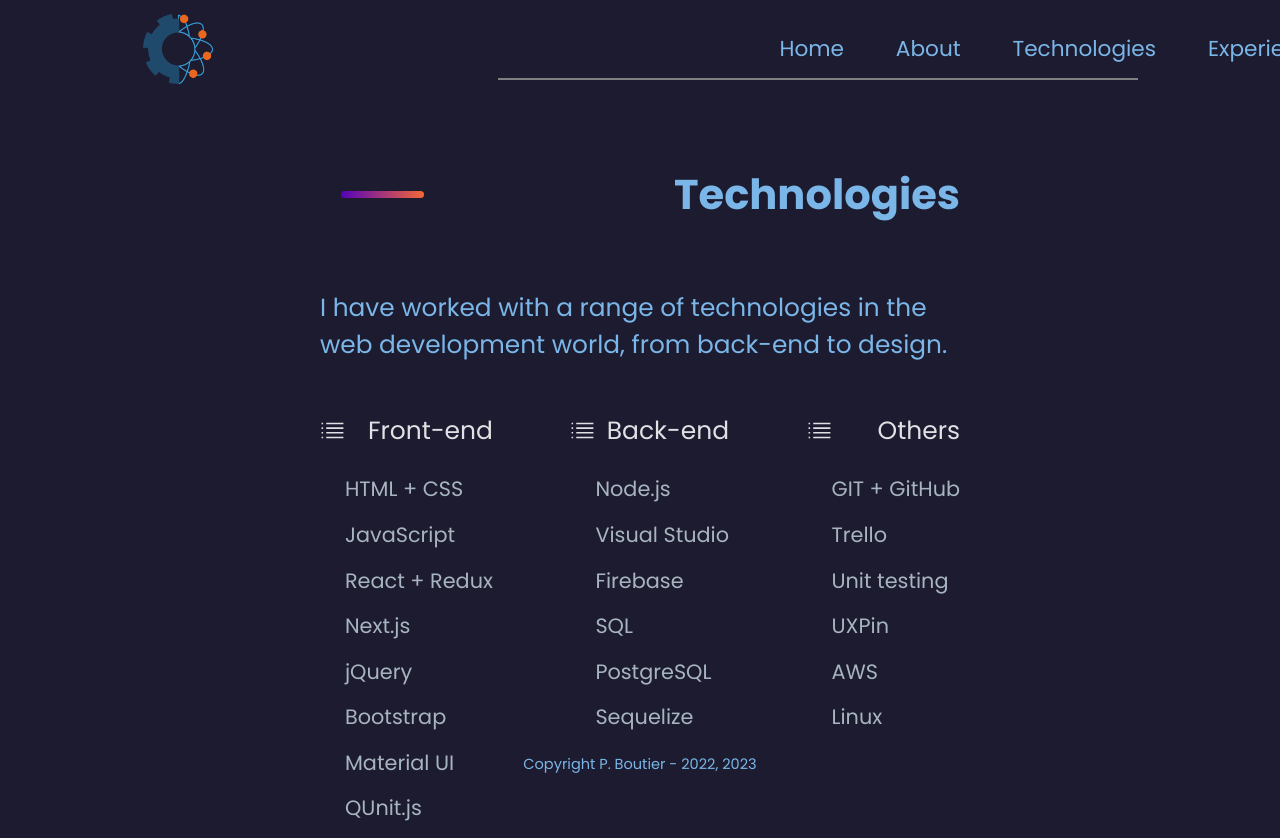
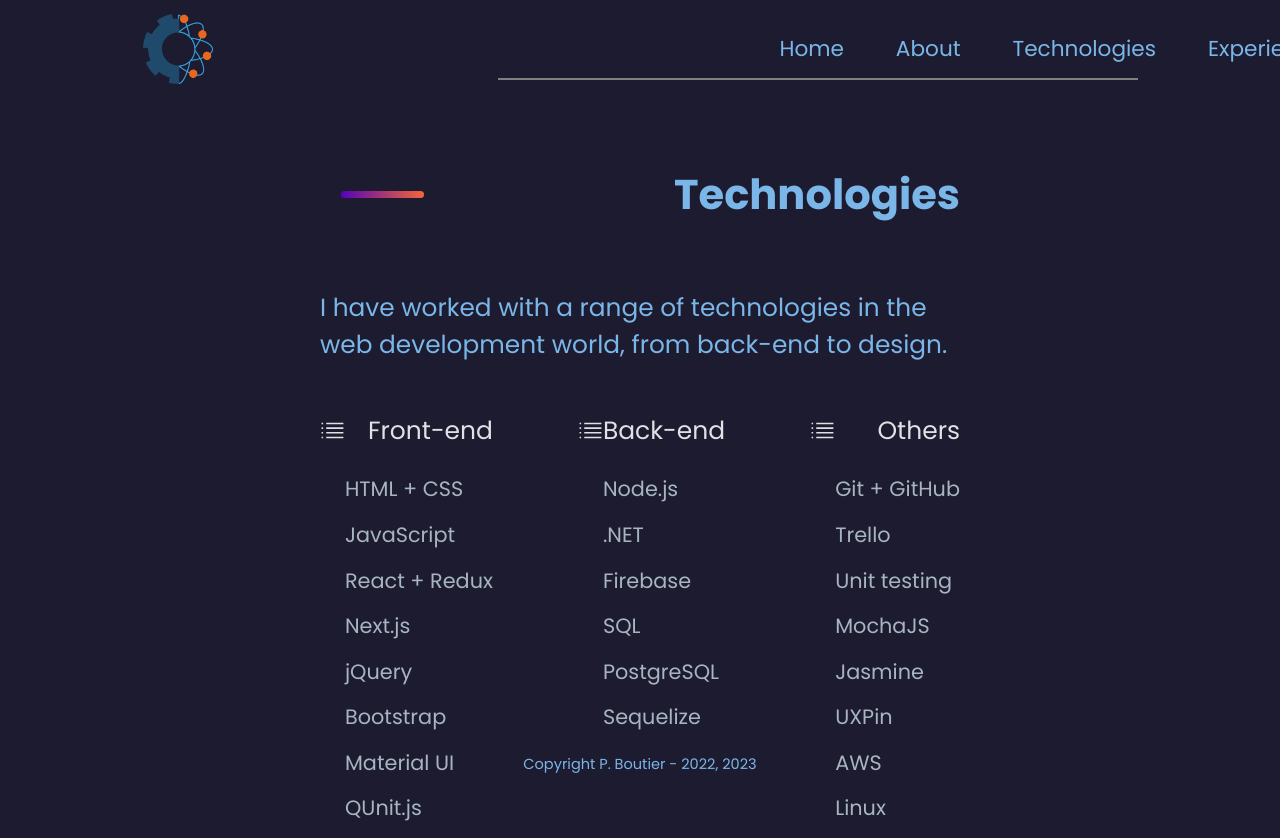
Before and after one commit to wildapt01/portfolio-next-1, a Next.js app: page /techstack in a window 1280 px wide. Shown: the top 838 px of the page. Built offline with nearby package versions, Linux system fonts and the light colour scheme.

Commit message:
Modify techCards content

```diff
--- a/components/textContent.js
+++ b/components/textContent.js
@@ -20,17 +20,19 @@
   },
   {
     title: "Back-end",
-    items: [
-      "Node.js",
-      "Visual Studio",
-      "Firebase",
-      "SQL",
-      "PostgreSQL",
-      "Sequelize"
-    ]
+    items: ["Node.js", ".NET", "Firebase", "SQL", "PostgreSQL", "Sequelize"]
   },
   {
     title: "Others",
-    items: ["GIT + GitHub", "Trello", "Unit testing", "UXPin", "AWS", "Linux"]
+    items: [
+      "Git + GitHub",
+      "Trello",
+      "Unit testing",
+      "MochaJS",
+      "Jasmine",
+      "UXPin",
+      "AWS",
+      "Linux"
+    ]
   }
 ];
```
